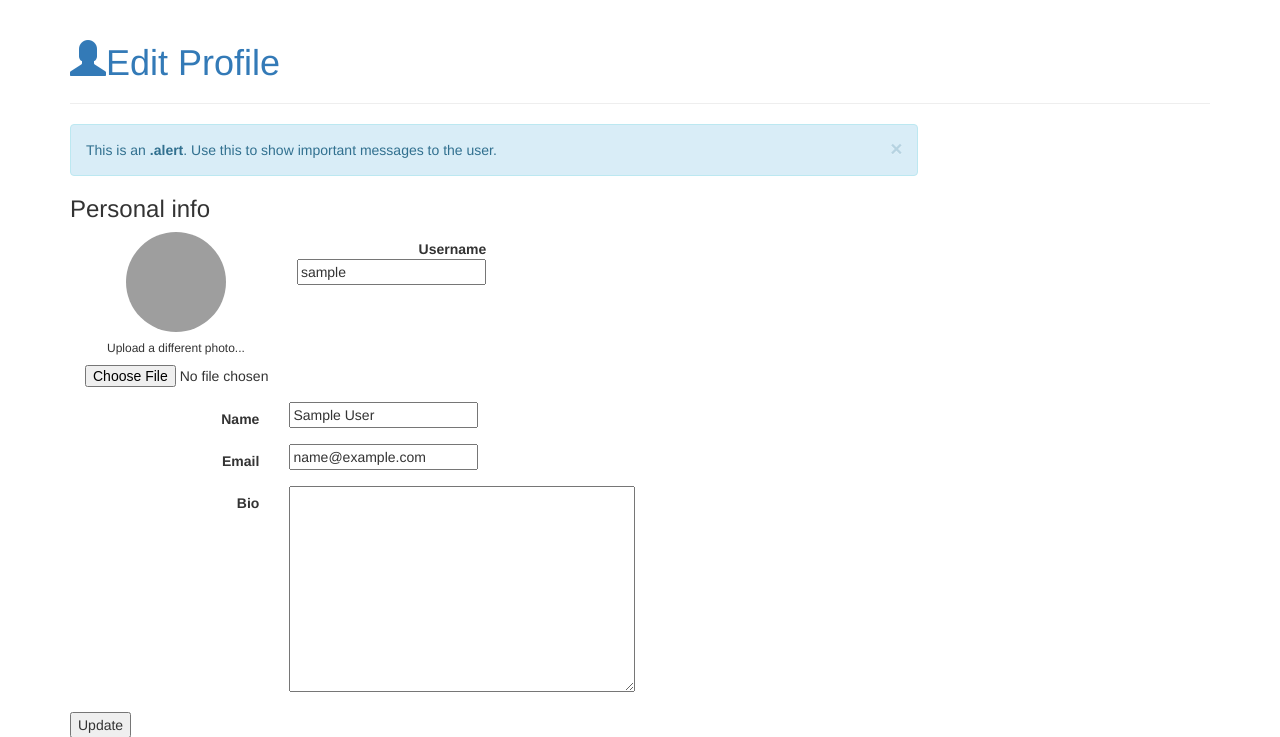
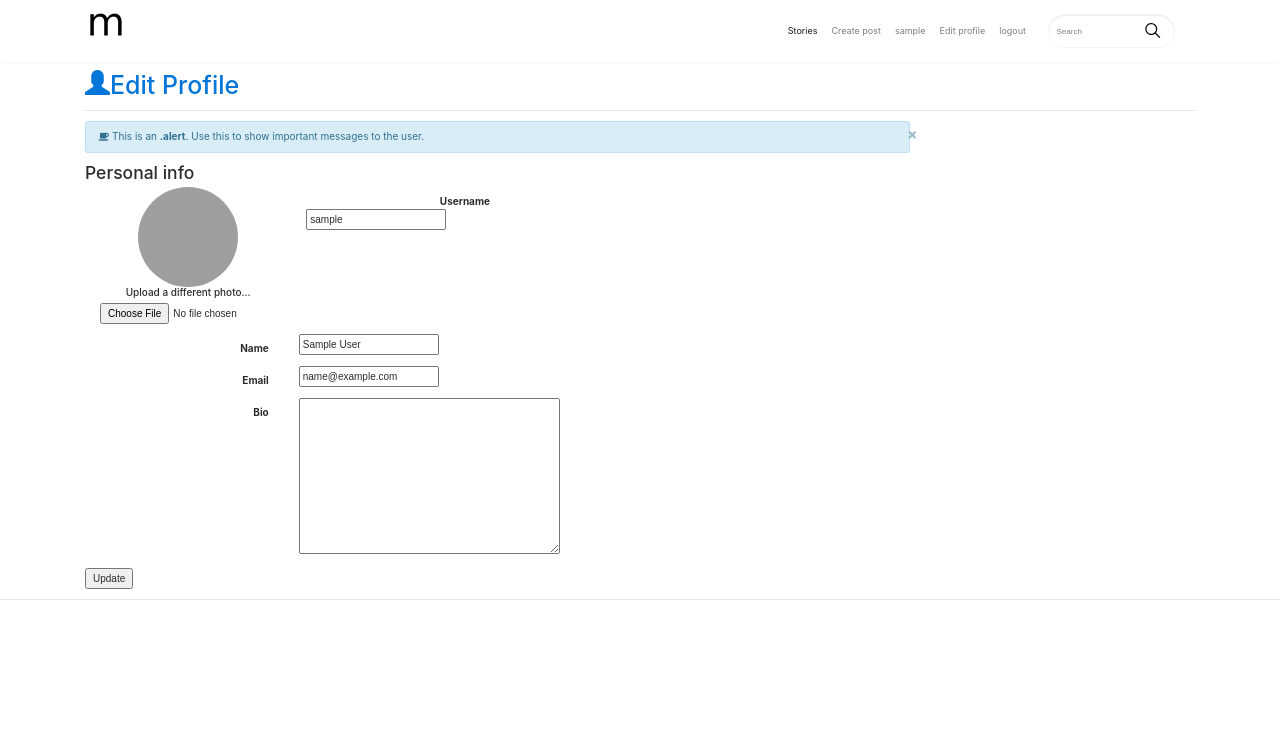
Before and after one commit to yangsanya/mediumish, a Django app: page /edit_profile/ in a window 1280 px wide. Shown: the top 737 px of the page. Run offline with Django 3.2, Linux system fonts and the light colour scheme; the visitor is signed in with stand-in values (Sample User, id 1); some libraries are stand-ins or nearby versions; grey boxes are pictures that could not be loaded.

Commit message:
added create post logic

```diff
--- a/mediumish/account/templates/account/edit_profile.html
+++ b/mediumish/account/templates/account/edit_profile.html
@@ -1,14 +1,26 @@
+{% load static %}
 <!DOCTYPE html>
 <html lang="en">
 <head>
     <meta charset="utf-8">
-    <title>edit profile form - Bootdey.com</title>
+    <title>edit profile</title>
     <meta name="viewport" content="width=device-width, initial-scale=1">
     <script src="https://code.jquery.com/jquery-1.10.2.min.js"></script>
     <link href="https://netdna.bootstrapcdn.com/bootstrap/3.1.1/css/bootstrap.min.css" rel="stylesheet">
     <script src="https://netdna.bootstrapcdn.com/bootstrap/3.1.1/js/bootstrap.min.js"></script>
+
+    <!-- Bootstrap core CSS -->
+    <link href="{% static 'css/bootstrap.min.css' %}" rel="stylesheet">
+    <!-- Fonts -->
+    <link href="https://maxcdn.bootstrapcdn.com/font-awesome/4.7.0/css/font-awesome.min.css"
+          rel="stylesheet">
+    <link href="https://fonts.googleapis.com/css?family=Righteous" rel="stylesheet">
+    <!-- Custom styles for this template -->
+    <link href="{% static 'css/mediumish.css' %}" rel="stylesheet">
 </head>
 <body>
+{% include 'inc/header.html' %}
+
 <div class="container bootstrap snippets bootdey">
     <h1 class="text-primary"><span class="glyphicon glyphicon-user"></span>Edit Profile</h1>
     <hr>
@@ -118,8 +96,15 @@
     }
 </style>
 
-<script type="text/javascript">
-
-</script>
+<script type="text/javascript"></script>
+<!-- Bootstrap core JavaScript
+    ================================================== -->
+<!-- Placed at the end of the document so the pages load faster -->
+<script src="{% static 'js/jquery.min.js' %}"></script>
+<script src="https://cdnjs.cloudflare.com/ajax/libs/tether/1.4.0/js/tether.min.js"
+        integrity="sha384-DztdAPBWPRXSA/3eYEEUWrWCy7G5KFbe8fFjk5JAIxUYHKkDx6Qin1DkWx51bBrb"
+        crossorigin="anonymous"></script>
+<script src="{% static 'js/bootstrap.min.js' %}"></script>
+<script src="{% static 'js/ie10-viewport-bug-workaround.js' %}"></script>
 </body>
 </html>
--- a/mediumish/account/views.py
+++ b/mediumish/account/views.py
@@ -4,6 +4,7 @@ from django.contrib import messages
 from django.contrib.auth import authenticate, login, logout
 from django.contrib.auth.decorators import login_required
 from .forms import UserRegistrationForm, UserEditForm
+
 
 def login_page(request):
     page = 'login'
--- a/mediumish/blog/models.py
+++ b/mediumish/blog/models.py
@@ -29,4 +29,4 @@ class Post(models.Model):
         return self.title
 
     def get_absolute_url(self):
-        return reverse('post', kwargs={"slug": self.slug})
+        return reverse('get_post', kwargs={"slug": self.slug})
--- a/mediumish/blog/urls.py
+++ b/mediumish/blog/urls.py
@@ -1,8 +1,10 @@
 from django.urls import path
-from .views import Home, GetPost, GetAuthorInfo
+from .views import Home, GetPost, GetAuthorInfo, CreatePost
 
 urlpatterns = [
     path('', Home.as_view(), name='home'),
     path('post/<slug:slug>', GetPost.as_view(), name='get_post'),
     path('author/<int:pk>', GetAuthorInfo.as_view(), name='get_author'),
+    path('author/<int:pk>', GetAuthorInfo.as_view(), name='get_author'),
+    path('create-post/', CreatePost.as_view(), name='create_post'),
 ]
--- a/mediumish/templates/inc/header.html
+++ b/mediumish/templates/inc/header.html
@@ -21,13 +21,18 @@
                 </li>
 
                 <li class="nav-item">
-                    <a class="nav-link" href="post.html">Create post</a>
+                    <a class="nav-link" href="{% url 'create_post' %}">Create post</a>
                 </li>
 
                 {% if user.is_authenticated %}
                      <li class="nav-item">
-                        <a class="nav-link" href="">{{ user.username }}</a>
+                        <a class="nav-link" href="{% url 'get_author' user.pk %}">{{ user.username }}</a>
                      </li>
+
+                    <li class="nav-item">
+                        <a class="nav-link" href="{% url 'edit_profile' %}">Edit profile</a>
+                     </li>
+
                     <li class="nav-item">
                         <a class="nav-link" href="{% url 'logout' %}">logout</a>
                      </li>
```
Also changed, not shown: other parts of mediumish/account/templates/account/edit_profile.html (+1 -35 lines), mediumish/blog/templates/blog/post.html (+34 -13 lines), mediumish/blog/views.py (+16 -1 lines).
